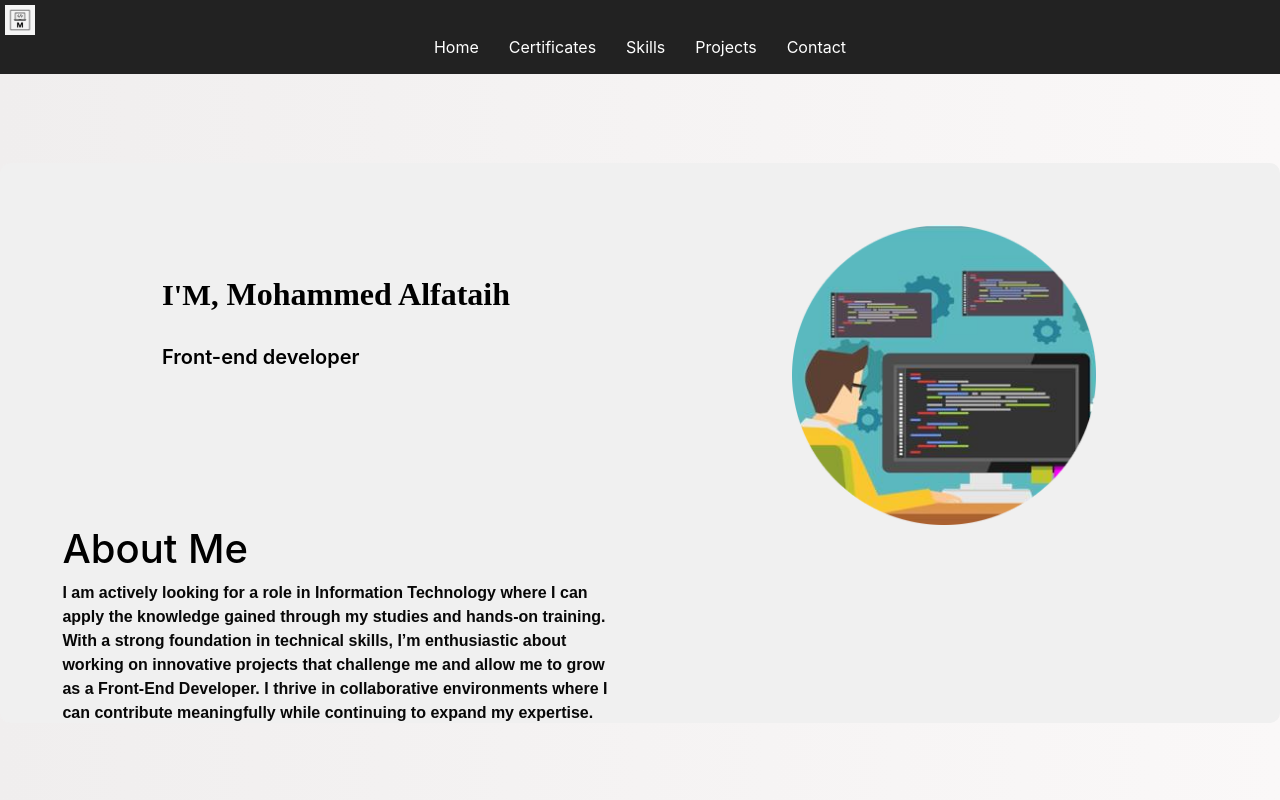
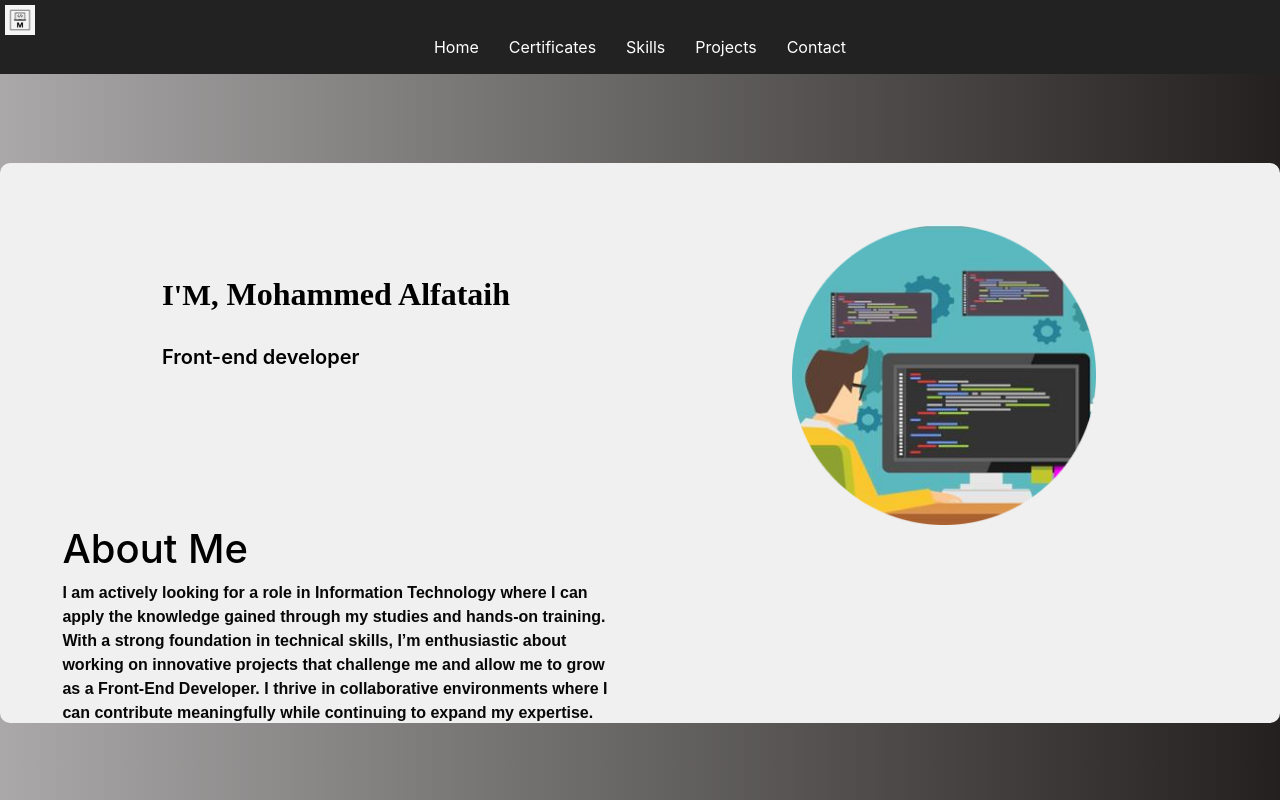
Before and after one commit to Mohammed-Alfataih/portfolio, a React (Vite) app in the folder my-portfolio/: page / in a window 1280 px wide. Shown: the top 800 px of the page. Built offline with nearby package versions, Linux system fonts and the light colour scheme.

Commit message:
deploy dist build

```diff
--- a/my-portfolio/package.json
+++ b/my-portfolio/package.json
@@ -1,6 +1,6 @@
 {
   "name": "clone",
-  "homepage": "https://Mohammed-Alfataih.github.io/portfolio/",
+  "homepage": "https://mohammed-alfataih.github.io/portfolio/",
   "private": true,
   "version": "0.0.0",
   "type": "module",
--- a/my-portfolio/src/index.css
+++ b/my-portfolio/src/index.css
@@ -7,7 +7,7 @@ body {
   margin: 0;
   padding: 0;
      font-family: 'Inter', -apple-system, BlinkMacSystemFont, sans-serif;
-            background: linear-gradient(90deg, #f0eeee, #faf8f8);
+            background: linear-gradient(90deg, #aaa8a8, #242020);
 
             min-height: 100vh;
             overflow-x: hidden;
```
